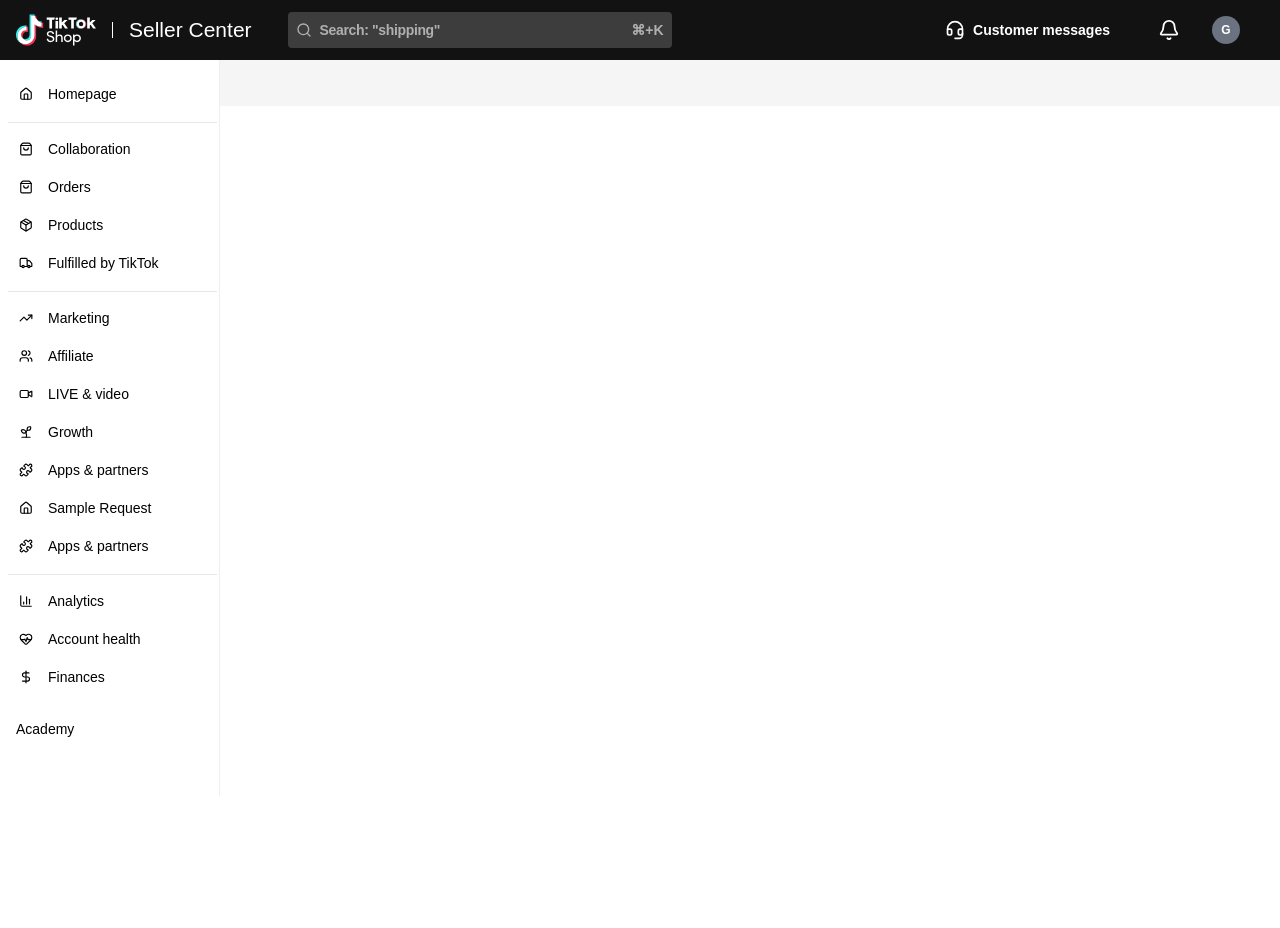
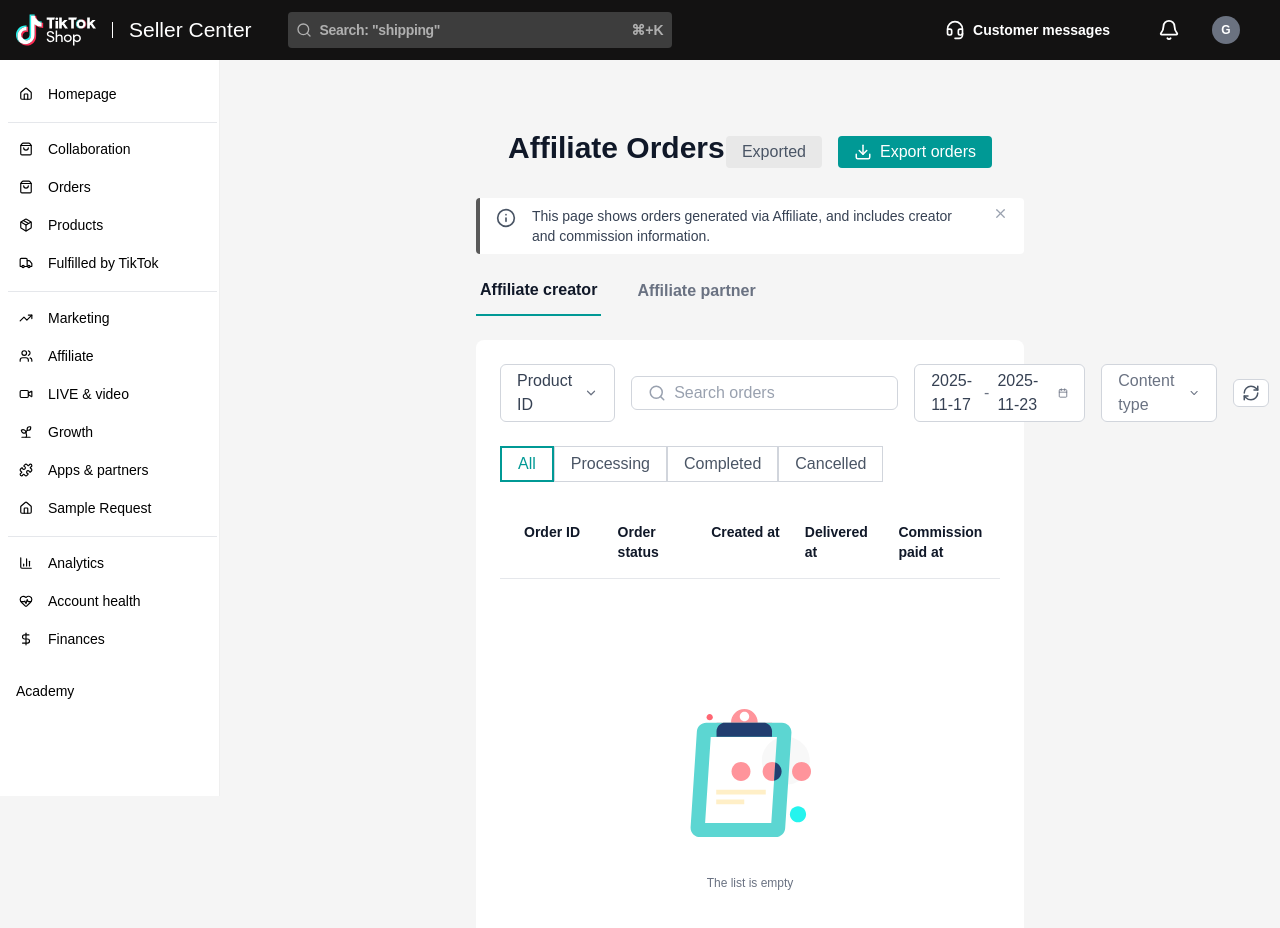
Before and after one commit to Junaid-Rasheed/tiktok-clone, a React (Vite) app: page /affiliateorder in a window 1280 px wide. Shown: the top 928 px of the page. Before the commit the page ends 800 px from the top, so only its background shows below. Built offline with nearby package versions, Linux system fonts and the light colour scheme; a web font is replaced by a local one.

Commit message:
target collab page

```diff
--- a/src/App.jsx
+++ b/src/App.jsx
@@ -13,6 +13,7 @@ import { AnalyticVideo } from "./pages/AnalyticVideo";
 import Performance from "./pages/Perfomance";
 import SampleRequest from "./pages/SampleRequest";
 import TargetCollab from "./pages/TargetCollab";
+import AffiliateOrder from "./pages/AffiliateOrder";
 
 function App() {
   return (
@@ -41,6 +42,7 @@ function App() {
               <Route path="/collaboration" element={<TargetCollab />} />
               <Route path="/perfomance" element={<Performance />} />
               <Route path="/samplerequest" element={<SampleRequest />} />
+              <Route path="/affiliateorder" element={<AffiliateOrder />} />
             </Routes>
           </div>
         </div>
--- a/src/components/Sidebar.jsx
+++ b/src/components/Sidebar.jsx
@@ -100,7 +100,7 @@ const Sidebar = () => {
             { name: "Discounts", path: "/marketing/discounts" },
           ],
         },
-        { name: "Affiliate", icon: Users, size: 14 },
+        { name: "Affiliate", icon: Users, size: 14,path: "/affiliateorder" },
         { name: "LIVE & video", icon: Video, size: 14 },
         { name: "Growth", icon: Sprout, size: 14 },
         { name: "Apps & partners", icon: Puzzle, size: 14 },
@@ -111,7 +111,6 @@ const Sidebar = () => {
           size: 14,
           path: "/samplerequest",
         },
-        { name: "Apps & partners", icon: Puzzle, size: 14 },
       ],
     },
     {
--- /dev/null
+++ b/src/pages/AffiliateOrder.jsx
@@ -0,0 +1,130 @@
+import {
+  Calendar,
+  ChevronDown,
+  Download,
+  Info,
+  RefreshCw,
+  Search,
+  X,
+} from "lucide-react";
+
+export default function AffiliateOrder() {
+  return (
+    <div className="px-6 pt-6 mx-52">
+      {/* Header */}
+      <div className="flex items-center justify-between px-8 py-6 ">
+        <h1 className="theme-m4b-page-header-title-text text-3xl font-semibold text-gray-900 mb-2">
+          Affiliate Orders
+        </h1>
+        <div className="flex items-center gap-4">
+          <span className="text-gray-600 bg-[#e8e8e8] px-4 py-1 rounded-sm">
+            Exported
+          </span>
+          <button className="flex items-center gap-2 px-4 py-1 bg-[#009995] text-white rounded-sm hover:bg-teal-600 transition">
+            <Download size={18} />
+            Export orders
+          </button>
+        </div>
+      </div>
+
+      <div className="">
+        {/* Info Banner */}
+        <div className="mb-6 flex items-start gap-4 px-4 py-2 bg-white border-l-4 border-[#595959] rounded">
+          <Info size={20} className="text-gray-600 flex-shrink-0 mt-0.5" />
+          <p className="text-sm text-gray-700">
+            This page shows orders generated via Affiliate, and includes creator
+            and commission information.
+          </p>
+          <button className="ml-auto flex-shrink-0 text-gray-400 hover:text-gray-600">
+            <X size={15} />
+          </button>
+        </div>
+
+        {/* Tabs */}
+        <div className="flex gap-8  mb-6">
+          <button className="pb-3 px-1 font-semibold text-gray-900 border-b-2 border-[#009995]">
+            Affiliate creator
+          </button>
+          <button className="pb-3 px-1 font-semibold text-gray-500 hover:text-gray-700">
+            Affiliate partner
+          </button>
+        </div>
+        <div className="bg-white p-6 rounded-lg">
+          {/* Filters */}
+          <div className="flex items-center gap-4 mb-6">
+            {/* Product ID Dropdown */}
+            <div className="flex items-center gap-2 px-4 py-1 bg-white border border-gray-300 rounded-md cursor-pointer hover:bg-gray-50">
+              <span className="text-gray-700 font-medium">Product ID</span>
+              <ChevronDown size={18} className="text-gray-500" />
+            </div>
+
+            {/* Search Input */}
+            <div className="flex items-center gap-2 px-4 py-1 bg-white border border-gray-300 rounded-md flex-grow">
+              <Search size={18} className="text-gray-400" />
+              <input
+                type="text"
+                placeholder="Search orders"
+                className="flex-grow outline-none text-gray-700 placeholder-gray-400"
+              />
+            </div>
+
+            {/* Date Range */}
+            <div className="flex items-center gap-2 px-4 py-1 bg-white border border-gray-300 rounded-md cursor-pointer hover:bg-gray-50">
+              <span className="text-gray-700">2025-11-17</span>
+              <span className="text-gray-500">-</span>
+              <span className="text-gray-700">2025-11-23</span>
+              <Calendar size={18} className="text-gray-500 ml-2" />
+            </div>
+
+            {/* Content Type Dropdown */}
+            <div className="flex items-center gap-2 px-4 py-1 bg-white border border-gray-300 rounded-md cursor-pointer hover:bg-gray-50">
+              <span className="text-gray-500">Content type</span>
+              <ChevronDown size={18} className="text-gray-500" />
+            </div>
+
+            {/* Refresh Button */}
+            <button className="px-2 py-1 bg-white border border-gray-300 rounded-md hover:bg-gray-50 transition">
+              <RefreshCw size={18} className="text-gray-600" />
+            </button>
+          </div>
+
+          {/* Status Filter Buttons */}
+          <div className="flex  mb-6">
+            <button className="px-4 py-1 bg-white border-2 border-[#009995] text-[#009995]  font-medium hover:bg-blue-50">
+              All
+            </button>
+            <button className="px-4 py-1 bg-white border border-gray-300 text-gray-600  font-medium hover:bg-gray-50">
+              Processing
+            </button>
+            <button className="px-4 py-1 bg-white border border-gray-300 text-gray-600 font-medium hover:bg-gray-50">
+              Completed
+            </button>
+            <button className="px-4 py-1 bg-white border border-gray-300 text-gray-600 font-medium hover:bg-gray-50">
+              Cancelled
+            </button>
+          </div>
+
+          {/* Table */}
+          <div className="bg-white rounded-lg ">
+            {/* Table Header */}
+            <div className="grid grid-cols-5 gap-4 px-6 py-4 border-b border-gray-200 bg-white">
+              <div className="font-semibold text-gray-900 text-sm">Order ID</div>
+              <div className="font-semibold text-sm text-gray-900">Order status</div>
+              <div className="font-semibold text-sm text-gray-900">Created at</div>
+              <div className="font-semibold text-sm text-gray-900">Delivered at</div>
+              <div className="font-semibold text-sm text-gray-900">
+                Commission paid at
+              </div>
+            </div>
+
+            {/* Empty State */}
+            <div className="flex flex-col items-center justify-center py-24">
+            <img src="/image33.svg"/>
+              <p className="font-medium text-xs text-gray-500">The list is empty</p>
+            </div>
+          </div>
+        </div>
+      </div>
+    </div>
+  );
+}
--- a/src/pages/TargetCollab.jsx
+++ b/src/pages/TargetCollab.jsx
@@ -17,11 +17,11 @@ export default function TargetCollab() {
   ];
 
   return (
-    <div className="px-6  py-6 mx-52 pb-40">
+    <div className="px-6   mx-52 pb-40">
       {/* Header */}
-      <div className="px-8 py-6 border-b border-gray-200">
+      <div className=" py-6 border-b border-gray-200">
         <div className="flex items-center justify-between">
-          <h1 className="text-3xl font-bold text-gray-900">
+          <h1 className="theme-m4b-page-header-title-text text-3xl font-semibold text-gray-900 mb-2">
             Target collaboration
           </h1>
           <div className="flex items-center gap-4">
@@ -29,7 +29,7 @@ export default function TargetCollab() {
               <span className="text-gray-900 text-sm font-medium">
                 Remaining creator limit
               </span>
-              <span className="bg-red-100 text-red-600 px-2 py-1 rounded text-sm font-semibold">
+              <span className="bg-red-100 text-red-400 px-2 py-0 rounded text-sm font-semibold">
                 0
               </span>
             </div>
@@ -45,8 +45,8 @@ export default function TargetCollab() {
         <div className="flex gap-4 mb-4">
           {/* Invitation Name Dropdown */}
           <div className="flex-1 relative">
-            <div className="flex items-center border border-gray-200 rounded-lg bg-white">
-              <button className="flex items-center gap-2 px-4 py-2 text-gray-700 font-medium hover:bg-gray-50">
+            <div className="flex items-center border border-gray-200 rounded-sm bg-white">
+              <button className="flex items-center gap-2 px-4 py-1 text-gray-700 font-medium hover:bg-gray-50">
                 <span>Invitation name</span>
                 <ChevronDown size={18} />
               </button>
@@ -56,26 +56,26 @@ export default function TargetCollab() {
                   placeholder="Search by invitation name"
                   value={invitationSearch}
                   onChange={(e) => setInvitationSearch(e.target.value)}
-                  className="w-full px-4 py-2 outline-none text-gray-600 placeholder-gray-400"
+                  className="w-full px-4 py-1 outline-none text-gray-600 placeholder-gray-400"
                 />
               </div>
-              <button className="px-4 py-2 text-gray-400 hover:text-gray-600">
-                <Search size={20} />
+              <button className="px-4 py-1 text-gray-400 hover:text-gray-600">
+                <Search size={16} />
               </button>
             </div>
           </div>
 
           {/* Creator Username Search */}
           <div className="flex-1 relative">
-            <div className="flex items-center border border-gray-200 rounded-lg bg-white">
+            <div className="flex items-center border border-gray-200 rounded-sm bg-white">
               <input
                 type="text"
                 placeholder="Search by creator username"
                 value={creatorSearch}
                 onChange={(e) => setCreatorSearch(e.target.value)}
-                className="w-full px-4 py-2 outline-none text-gray-600 placeholder-gray-400"
+                className="w-full px-4 py-1 outline-none text-gray-600 placeholder-gray-400"
               />
-              <button className="px-4 py-2 text-gray-400 hover:text-gray-600">
+              <button className="px-4 py-1 text-gray-400 hover:text-gray-600">
                 <Search size={20} />
               </button>
             </div>
@@ -84,11 +84,11 @@ export default function TargetCollab() {
 
         {/* Filter Buttons */}
         <div className="flex items-center gap-4">
-          <button className="px-4 py-2 border border-gray-200 rounded-lg text-gray-700 hover:bg-gray-50 font-medium flex items-center gap-2">
+          <button className="px-4 py-1 border border-gray-200 rounded-sm text-[#846f6f] hover:bg-gray-50 font-medium flex items-center gap-2">
             Accepted invitations
-            <Info size={18} className="text-gray-400" />
+            <Info size={18} className="text-[#846f6f]" />
           </button>
-          <button className="px-4 py-2 border border-gray-200 rounded-lg text-gray-700 hover:bg-gray-50 font-medium">
+          <button className="px-4 py-1 border border-gray-200 rounded-sm text-[#846f6f] hover:bg-gray-50 font-medium">
             With free samples
           </button>
           <button className="ml-auto text-teal-600 hover:text-teal-700 font-medium">
@@ -128,7 +128,7 @@ export default function TargetCollab() {
       </div>
 
       {/* Table Headers */}
-      <div className="bg-white px-8 py-4 ">
+      <div className="bg-[#f8f8f8] px-8 py-4 ">
         <div className="grid grid-cols-4 gap-8 text-gray-600 text-sm font-medium">
           <div>Invitation</div>
           <div className="flex items-center gap-2">
@@ -144,14 +144,14 @@ export default function TargetCollab() {
       </div>
 
       {/* Empty State */}
-      <div className="bg-white px-8 py-24 text-center">
+      <div className="bg-white px-8 py-16 text-center hover:bg-[#f8f8f8]">
         <div className="flex justify-center mb-6">
-          {/* <ClipboardIcon /> */}
+          <img className="w-40" src="/image33.svg"/>
         </div>
-        <h2 className="text-2xl font-bold text-gray-900 mb-2">
+        <h2 className="text-lg font-semibold text-gray-900 mb-2">
           No collaborations
         </h2>
-        <p className="text-gray-500">
+        <p className="text-gray-400 leading-tighter text-sm">
           You don't have any collaborations in this state.
         </p>
       </div>
```
